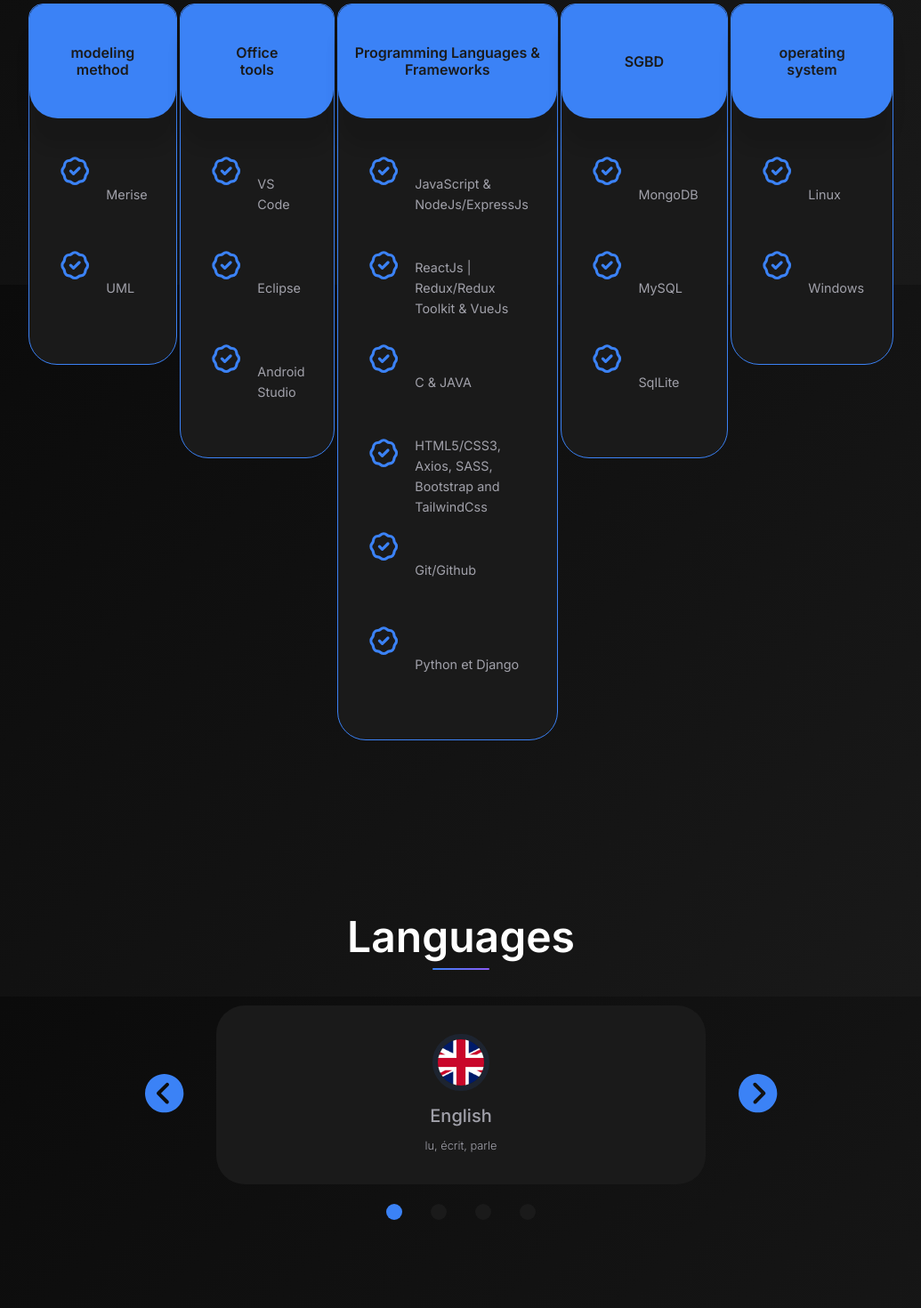
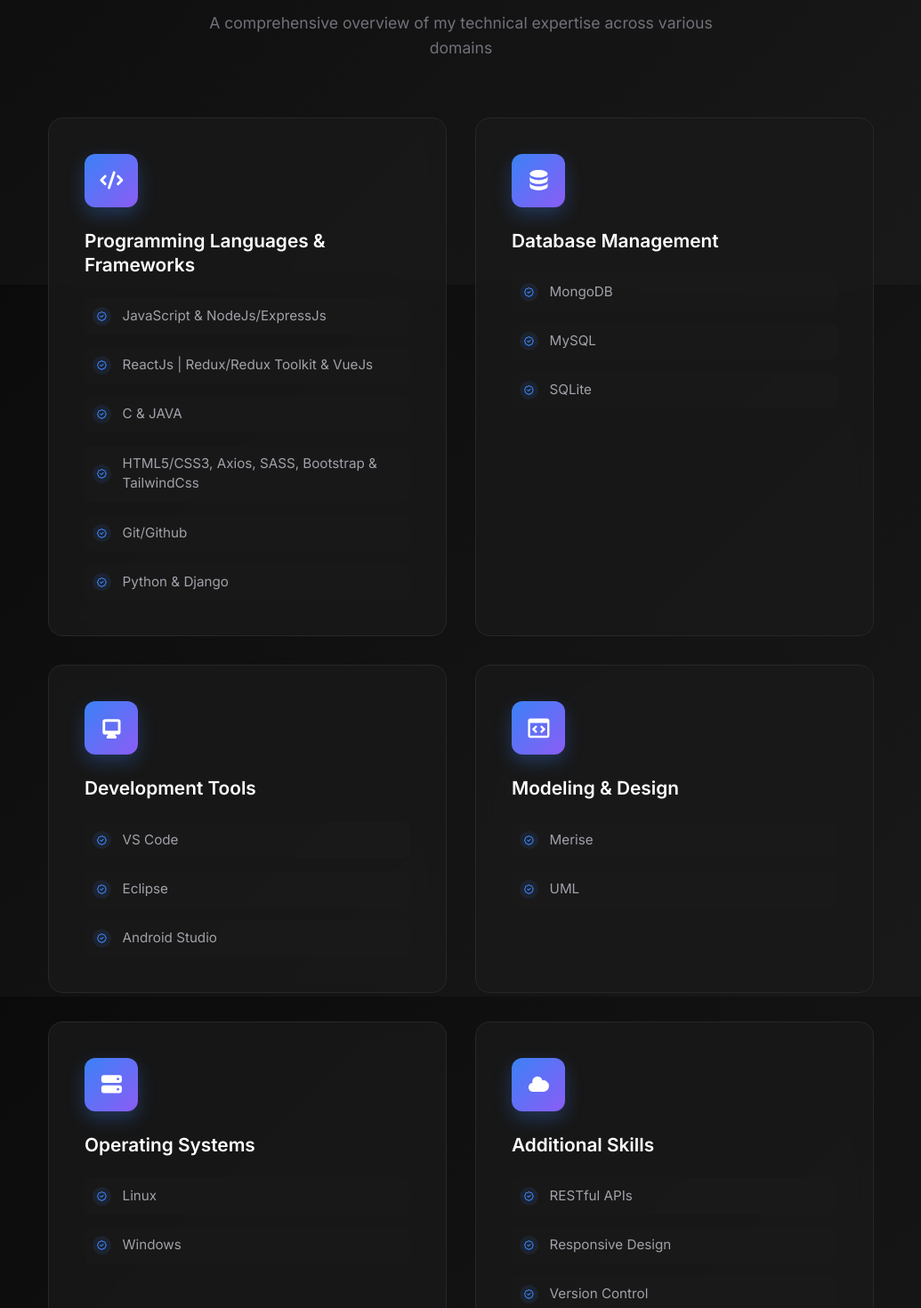
Before and after one commit to boubnacer/nacer-portfolio, a React (Create React App) app: page / in a window 1280 px wide. Shown: the part 3680-5150 px from the top of the page at 89% size, without its empty margins (122-1157 px from the left). Built offline with nearby package versions, Linux system fonts and the light colour scheme.

Commit message:
Update services design

```diff
--- a/src/components.js/Services.js
+++ b/src/components.js/Services.js
@@ -1,162 +1,163 @@
 import React from "react";
 import "../templates.js/services.css";
-import { HiOutlineBadgeCheck } from "react-icons/hi";
+import {
+  HiOutlineBadgeCheck,
+  HiCode,
+  HiServer,
+  HiDesktopComputer,
+  HiCloud,
+  HiDatabase
+} from "react-icons/hi";
+import { BiCodeBlock } from "react-icons/bi";
+import { SiAdobephotoshop, SiMicrosoftexcel } from "react-icons/si";
 
 const Services = () => {
   return (
     <section id="skills">
-      <h5>What i offre</h5>
-      <h2>Skills</h2>
-      <div className="container services__container">
-        <article className="service">
-          <div className="service__head">
-            <h3>
-              modeling <br /> method
-            </h3>
+      <div className="skills__header">
+        <h5>What I Offer</h5>
+        <h2>My Technical Skills</h2>
+        <p className="skills__subtitle">
+          A comprehensive overview of my technical expertise across various domains
+        </p>
+      </div>
+
+      <div className="container skills__container">
+        {/* Programming Languages & Frameworks */}
+        <div className="skill__card">
+          <div className="skill__icon">
+            <HiCode />
           </div>
+          <h3>Programming Languages & Frameworks</h3>
+          <div className="skill__items">
+            <div className="skill__item">
+              <HiOutlineBadgeCheck className="skill__check" />
+              <span>JavaScript & NodeJs/ExpressJs</span>
+            </div>
+            <div className="skill__item">
+              <HiOutlineBadgeCheck className="skill__check" />
+              <span>ReactJs | Redux/Redux Toolkit & VueJs</span>
+            </div>
+            <div className="skill__item">
+              <HiOutlineBadgeCheck className="skill__check" />
+              <span>C & JAVA</span>
+            </div>
+            <div className="skill__item">
+              <HiOutlineBadgeCheck className="skill__check" />
+              <span>HTML5/CSS3, Axios, SASS, Bootstrap & TailwindCss</span>
+            </div>
+            <div className="skill__item">
+              <HiOutlineBadgeCheck className="skill__check" />
+              <span>Git/Github</span>
+            </div>
+            <div className="skill__item">
+              <HiOutlineBadgeCheck className="skill__check" />
+              <span>Python & Django</span>
+            </div>
+          </div>
+        </div>
 
-          <ul className="service__list">
-            <li>
-              <h2 className="service__list-icon">
-                <HiOutlineBadgeCheck />
-              </h2>
-              <p>Merise</p>
-            </li>
-            <li>
-              <h2 className="service__list-icon">
-                <HiOutlineBadgeCheck />
-              </h2>
-              <p>UML</p>
-            </li>
-          </ul>
-        </article>
+        {/* Database Management */}
+        <div className="skill__card">
+          <div className="skill__icon">
+            <HiDatabase />
+          </div>
+          <h3>Database Management</h3>
+          <div className="skill__items">
+            <div className="skill__item">
+              <HiOutlineBadgeCheck className="skill__check" />
+              <span>MongoDB</span>
+            </div>
+            <div className="skill__item">
+              <HiOutlineBadgeCheck className="skill__check" />
+              <span>MySQL</span>
+            </div>
+            <div className="skill__item">
+              <HiOutlineBadgeCheck className="skill__check" />
+              <span>SQLite</span>
+            </div>
+          </div>
+        </div>
 
-        <article className="service">
-          <div className="service__head">
-            <h3>
-              Office <br /> tools
-            </h3>
+        {/* Development Tools */}
+        <div className="skill__card">
+          <div className="skill__icon">
+            <HiDesktopComputer />
           </div>
+          <h3>Development Tools</h3>
+          <div className="skill__items">
+            <div className="skill__item">
+              <HiOutlineBadgeCheck className="skill__check" />
+              <span>VS Code</span>
+            </div>
+            <div className="skill__item">
+              <HiOutlineBadgeCheck className="skill__check" />
+              <span>Eclipse</span>
+            </div>
+            <div className="skill__item">
+              <HiOutlineBadgeCheck className="skill__check" />
+              <span>Android Studio</span>
+            </div>
+          </div>
+        </div>
 
-          <ul className="service__list">
-            <li>
-              <h2 className="service__list-icon">
-                <HiOutlineBadgeCheck />
-              </h2>
-              <p>VS Code</p>
-            </li>
-            <li>
-              <h2 className="service__list-icon">
-                <HiOutlineBadgeCheck />
-              </h2>
-              <p>Eclipse</p>
-            </li>
+        {/* Modeling & Design */}
+        <div className="skill__card">
+          <div className="skill__icon">
+            <BiCodeBlock />
+          </div>
+          <h3>Modeling & Design</h3>
+          <div className="skill__items">
+            <div className="skill__item">
+              <HiOutlineBadgeCheck className="skill__check" />
+              <span>Merise</span>
+            </div>
+            <div className="skill__item">
+              <HiOutlineBadgeCheck className="skill__check" />
+              <span>UML</span>
+            </div>
+          </div>
+        </div>
 
-            <li>
-              <h2 className="service__list-icon">
-                <HiOutlineBadgeCheck />
-              </h2>
-              <p>Android Studio</p>
-            </li>
-          </ul>
-        </article>
+        {/* Operating Systems */}
+        <div className="skill__card">
+          <div className="skill__icon">
+            <HiServer />
+          </div>
+          <h3>Operating Systems</h3>
+          <div className="skill__items">
+            <div className="skill__item">
+              <HiOutlineBadgeCheck className="skill__check" />
+              <span>Linux</span>
+            </div>
+            <div className="skill__item">
+              <HiOutlineBadgeCheck className="skill__check" />
+              <span>Windows</span>
+            </div>
+          </div>
+        </div>
 
-        <article className="service">
-          <div className="service__head">
-            <h3>Programming Languages & Frameworks</h3>
+        {/* Cloud & Deployment */}
+        <div className="skill__card">
+          <div className="skill__icon">
+            <HiCloud />
           </div>
-
-          <ul className="service__list">
-            <li>
-              <h2 className="service__list-icon">
-                <HiOutlineBadgeCheck />
-              </h2>
-              <p>JavaScript & NodeJs/ExpressJs</p>
-            </li>
-
-            <li>
-              <h2 className="service__list-icon">
-                <HiOutlineBadgeCheck />
-              </h2>
-              <p>ReactJs | Redux/Redux Toolkit & VueJs</p>
-            </li>
-
-            <li>
-              <h2 className="service__list-icon">
-                <HiOutlineBadgeCheck />
-              </h2>
-              <p>C & JAVA</p>
-            </li>
-            <li>
-              <h2 className="service__list-icon">
-                <HiOutlineBadgeCheck />
-              </h2>
-              <p>HTML5/CSS3, Axios, SASS, Bootstrap and TailwindCss</p>
-            </li>
-            <li>
-              <h2 className="service__list-icon">
-                <HiOutlineBadgeCheck />
-              </h2>
-              <p>Git/Github</p>
-            </li>
-            <li>
-              <h2 className="service__list-icon">
-                <HiOutlineBadgeCheck />
-              </h2>
-              <p>Python et Django</p>
-            </li>
-          </ul>
-        </article>
-        <article className="service">
-          <div className="service__head">
-            <h3>SGBD</h3>
+          <h3>Additional Skills</h3>
+          <div className="skill__items">
+            <div className="skill__item">
+              <HiOutlineBadgeCheck className="skill__check" />
+              <span>RESTful APIs</span>
+            </div>
+            <div className="skill__item">
+              <HiOutlineBadgeCheck className="skill__check" />
+              <span>Responsive Design</span>
+            </div>
+            <div className="skill__item">
+              <HiOutlineBadgeCheck className="skill__check" />
+              <span>Version Control</span>
+            </div>
           </div>
-
-          <ul className="service__list">
-            <li>
-              <h2 className="service__list-icon">
-                <HiOutlineBadgeCheck />
-              </h2>
-              <p>MongoDB</p>
-            </li>
-
-            <li>
-              <h2 className="service__list-icon">
-                <HiOutlineBadgeCheck />
-              </h2>
-              <p>MySQL</p>
-            </li>
-            <li>
-              <h2 className="service__list-icon">
-                <HiOutlineBadgeCheck />
-              </h2>
-              <p>SqlLite</p>
-            </li>
-          </ul>
-        </article>
-        <article className="service">
-          <div className="service__head">
-            <h3>
-              operating <br /> system
-            </h3>
-          </div>
-
-          <ul className="service__list">
-            <li>
-              <h2 className="service__list-icon">
-                <HiOutlineBadgeCheck />
-              </h2>
-              <p>Linux</p>
-            </li>
-
-            <li>
-              <h2 className="service__list-icon">
-                <HiOutlineBadgeCheck />
-              </h2>
-              <p>Windows</p>
-            </li>
-          </ul>
-        </article>
+        </div>
       </div>
     </section>
   );
--- a/src/templates.js/services.css
+++ b/src/templates.js/services.css
@@ -1,82 +1,254 @@
-.services__container {
-  display: flex;
-  justify-content: center;
+/* ========== SKILLS SECTION ========== */
 
-  gap: 0.2rem;
+#skills {
+  padding: 5rem 0;
+  background: transparent;
+  position: relative;
 }
 
-.service {
-  border: 1px solid var(--primary-color);
-  border-radius: 1rem 1rem 2rem 2rem;
-  background: var(--bg-variant-color);
-  height: fit-content;
-  transition: var(--transition);
+.skills__header {
+  text-align: center;
+  margin-bottom: 4rem;
+  animation: fadeInUp 0.8s ease-out;
 }
 
-.service:hover {
-  background: transparent;
-  border-color: var(--light-color);
-  cursor: default;
+.skills__subtitle {
+  color: var(--text-muted);
+  font-size: 1.1rem;
+  max-width: 600px;
+  margin: 1.5rem auto 0;
+  line-height: 1.6;
+  font-weight: 400;
 }
 
-.service__head {
-  display: flex;
-  justify-content: center;
-  align-items: center;
-  background: var(--primary-color);
-  /* padding: 2rem; */
-  height: 8rem;
-  border-radius: 1rem 1rem 2rem 2rem;
-  box-shadow: 0 2rem 1rem rgba(0, 0, 0, 0.1);
+.skills__container {
+  display: grid;
+  grid-template-columns: repeat(auto-fit, minmax(320px, 1fr));
+  gap: 2rem;
+  padding: 0 1rem;
 }
 
-.service__head h3 {
-  text-align: center;
-  color: var(--bg-variant-color);
-  font-size: 1rem;
+.skill__card {
+  background: rgba(26, 26, 26, 0.8);
+  border: 1px solid var(--border-color);
+  border-radius: var(--radius-xl);
+  padding: 2.5rem;
+  transition: var(--transition-normal);
+  position: relative;
+  overflow: hidden;
+  backdrop-filter: blur(10px);
+  animation: fadeInUp 0.8s ease-out;
+  animation-fill-mode: both;
 }
 
-.service__list {
-  padding: 2rem;
+.skill__card:nth-child(1) { animation-delay: 0.1s; }
+.skill__card:nth-child(2) { animation-delay: 0.2s; }
+.skill__card:nth-child(3) { animation-delay: 0.3s; }
+.skill__card:nth-child(4) { animation-delay: 0.4s; }
+.skill__card:nth-child(5) { animation-delay: 0.5s; }
+.skill__card:nth-child(6) { animation-delay: 0.6s; }
+
+/* Gradient border effect on hover */
+.skill__card::before {
+  content: '';
+  position: absolute;
+  top: 0;
+  left: 0;
+  right: 0;
+  height: 2px;
+  background: linear-gradient(90deg, var(--primary-color), var(--secondary-color), var(--accent-color));
+  transform: scaleX(0);
+  transform-origin: left;
+  transition: transform 0.4s ease;
 }
 
-.service__list li {
-  color: var(--light-color);
+.skill__card:hover::before {
+  transform: scaleX(1);
+}
+
+.skill__card:hover {
+  transform: translateY(-8px);
+  border-color: var(--primary-color);
+  box-shadow: 0 20px 40px rgba(59, 130, 246, 0.15);
+  background: rgba(26, 26, 26, 0.95);
+}
+
+/* Icon Styling */
+.skill__icon {
+  width: 60px;
+  height: 60px;
   display: flex;
   align-items: center;
-  gap: 1rem;
+  justify-content: center;
+  background: linear-gradient(135deg, var(--primary-color), var(--secondary-color));
+  border-radius: var(--radius-lg);
+  margin-bottom: 1.5rem;
+  font-size: 1.8rem;
+  color: var(--white-color);
+  box-shadow: 0 8px 20px rgba(59, 130, 246, 0.3);
+  transition: var(--transition-normal);
 }
 
-.service__list-icon {
-  color: var(--primary-color);
-}
-.service__list-icon svg {
-  height: 0.8em;
-  width: 0.8em;
-}
-.service__list p {
-  font-size: 0.9rem;
+.skill__card:hover .skill__icon {
+  transform: rotate(5deg) scale(1.1);
+  box-shadow: 0 12px 30px rgba(59, 130, 246, 0.4);
 }
 
+/* Card Title */
+.skill__card h3 {
+  font-size: 1.3rem;
+  margin-bottom: 1.5rem;
+  color: var(--white-color);
+  font-weight: 600;
+  line-height: 1.3;
+}
+
+/* Skill Items Container */
+.skill__items {
+  display: flex;
+  flex-direction: column;
+  gap: 0.9rem;
+}
+
+/* Individual Skill Item */
+.skill__item {
+  display: flex;
+  align-items: center;
+  gap: 0.8rem;
+  padding: 0.5rem;
+  background: rgba(26, 26, 26, 0.5);
+  border-radius: var(--radius-md);
+  transition: var(--transition-fast);
+  border: 1px solid transparent;
+}
+
+.skill__item:hover {
+  background: rgba(59, 130, 246, 0.1);
+  border-color: var(--primary-color);
+  transform: translateX(5px);
+  padding-left: 0.8rem;
+}
+
+.skill__check {
+  font-size: 1.3rem;
+  color: var(--primary-color);
+  flex-shrink: 0;
+  background: rgba(59, 130, 246, 0.1);
+  padding: 0.25rem;
+  border-radius: 50%;
+  display: flex;
+  align-items: center;
+  justify-content: center;
+  transition: var(--transition-fast);
+}
+
+.skill__item:hover .skill__check {
+  color: var(--secondary-color);
+  transform: scale(1.1);
+  background: rgba(139, 92, 246, 0.2);
+}
+
+.skill__item span {
+  color: var(--light-color);
+  font-size: 0.95rem;
+  line-height: 1.5;
+  font-weight: 400;
+}
+
+.skill__item:hover span {
+  color: var(--white-color);
+}
+
+/* ========== RESPONSIVE DESIGN ========== */
+
+/* Tablets */
 @media screen and (max-width: 1024px) {
-  .services__container {
-    display: grid;
+  .skills__container {
     grid-template-columns: repeat(2, 1fr);
-    gap: 2rem;
+    gap: 1.5rem;
   }
 
-  .service {
-    height: auto;
+  .skill__card {
+    padding: 2rem;
   }
-  .service__head {
-    padding: 2rem;
-    height: 0rem;
+
+  .skills__header {
+    margin-bottom: 3rem;
+  }
+
+  .skills__subtitle {
+    font-size: 1rem;
   }
 }
 
-@media screen and (max-width: 600px) {
-  .services__container {
+/* Mobile */
+@media screen and (max-width: 768px) {
+  #skills {
+    padding: 3rem 0;
+  }
+
+  .skills__container {
     grid-template-columns: 1fr;
     gap: 1.5rem;
+    padding: 0 0.5rem;
+  }
+
+  .skill__card {
+    padding: 1.75rem;
+  }
+
+  .skill__icon {
+    width: 50px;
+    height: 50px;
+    font-size: 1.5rem;
+  }
+
+  .skill__card h3 {
+    font-size: 1.1rem;
+    margin-bottom: 1.25rem;
+  }
+
+  .skill__item {
+    gap: 0.7rem;
+  }
+
+  .skill__item span {
+    font-size: 0.9rem;
+  }
+
+  .skills__header {
+    margin-bottom: 2rem;
+  }
+
+  .skills__subtitle {
+    font-size: 0.95rem;
+    padding: 0 1rem;
   }
 }
+
+/* Small Mobile */
+@media screen and (max-width: 480px) {
+  .skill__card {
+    padding: 1.5rem;
+  }
+
+  .skill__items {
+    gap: 0.7rem;
+  }
+
+  .skill__item span {
+    font-size: 0.85rem;
+  }
+}
+
+/* Fade in animation for cards */
+@keyframes fadeInUp {
+  from {
+    opacity: 0;
+    transform: translateY(30px);
+  }
+  to {
+    opacity: 1;
+    transform: translateY(0);
+  }
+}
```
